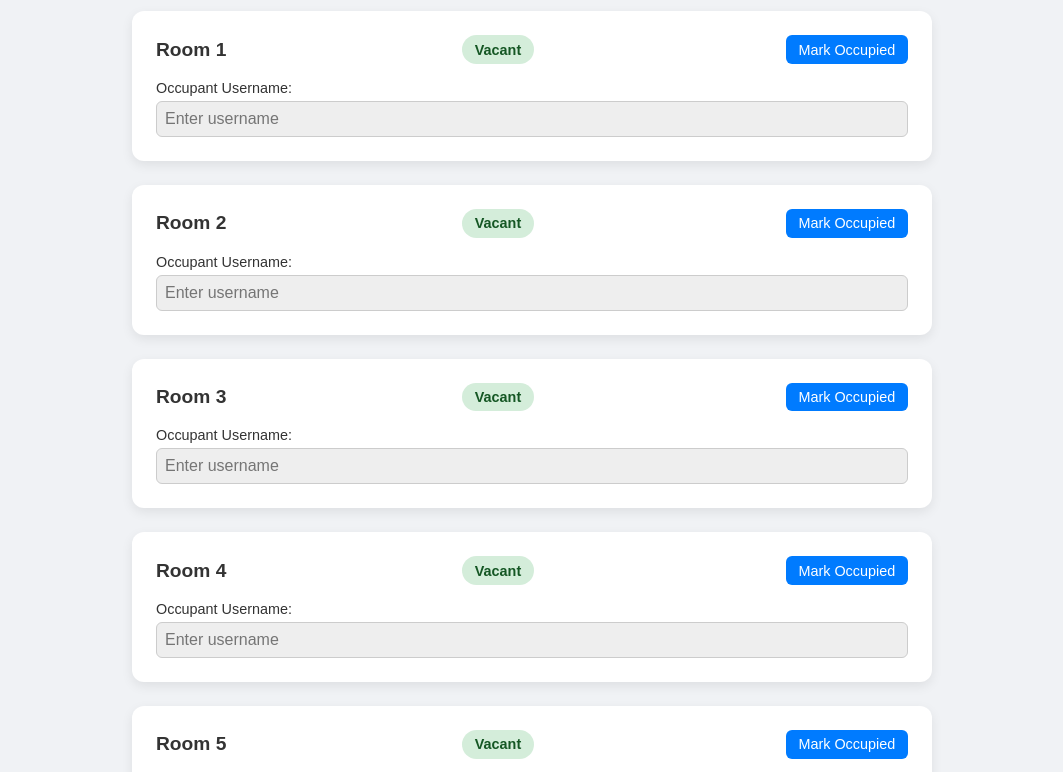
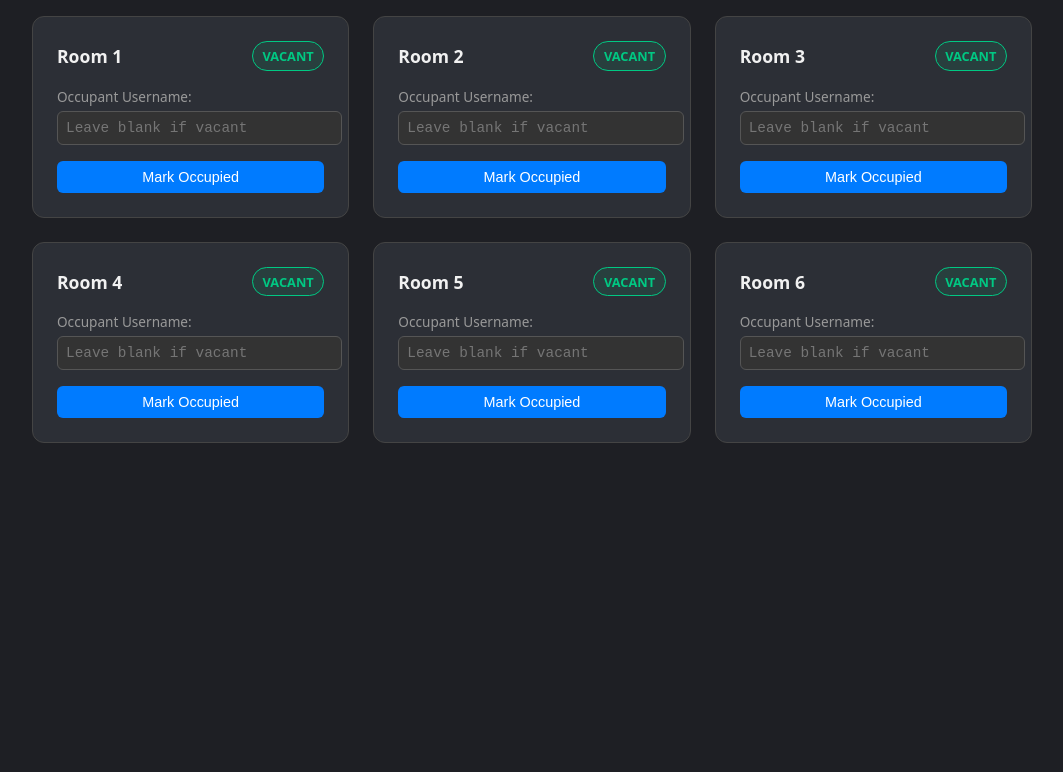
Before and after one commit to interstellar-tars/bvr-room-booking, a plain HTML site: page index.html in a window 1280 px wide. Shown: the part 112-884 px from the top of the page, without its empty margins (108-1171 px from the left). After the commit the page ends 800 px from the top, so only its background shows below. Drawn offline with Linux system fonts and the light colour scheme.

Commit message:
Update index.html

```diff
--- a/index.html
+++ b/index.html
@@ -1,104 +1,124 @@
 <!DOCTYPE html>
 <html lang="en">
 <head>
-  <meta charset="UTF-8">
-  <title>Bloxburg Resort Rooms</title>
-  <meta name="viewport" content="width=device-width, initial-scale=1.0">
+  <meta charset="UTF-8" />
+  <title>Bloxburg Resort Room Panel</title>
+  <meta name="viewport" content="width=device-width, initial-scale=1.0" />
   <style>
+    :root {
+      --bg: #1e1f24;
+      --card: #2c2f36;
+      --text: #f1f1f1;
+      --accent: #00c983;
+      --danger: #ff5c5c;
+      --muted: #999;
+    }
+
     body {
-      font-family: Arial, sans-serif;
-      background: #f0f2f5;
+      margin: 0;
+      font-family: system-ui, sans-serif;
+      background-color: var(--bg);
+      color: var(--text);
       padding: 2rem;
-      max-width: 800px;
-      margin: auto;
-      color: #333;
     }
 
     h1 {
       text-align: center;
-      color: #2e3b4e;
+      font-size: 2rem;
       margin-bottom: 2rem;
     }
 
+    .grid {
+      display: grid;
+      grid-template-columns: repeat(auto-fit, minmax(300px, 1fr));
+      gap: 1.5rem;
+      max-width: 1000px;
+      margin: 0 auto;
+    }
+
     .room {
-      background: white;
+      background-color: var(--card);
+      border: 1px solid #444;
       border-radius: 12px;
       padding: 1.5rem;
-      margin-bottom: 1.5rem;
-      box-shadow: 0 4px 12px rgba(0,0,0,0.08);
+      display: flex;
+      flex-direction: column;
+      gap: 1rem;
     }
 
-    .room-header {
+    .header {
       display: flex;
       justify-content: space-between;
       align-items: center;
-      margin-bottom: 1rem;
     }
 
-    .room-header h2 {
-      margin: 0;
-      font-size: 1.2rem;
+    .room-title {
+      font-size: 1.1rem;
+      font-weight: bold;
     }
 
     .status {
-      padding: 0.4rem 0.8rem;
-      border-radius: 20px;
-      font-size: 0.9rem;
-      font-weight: bold;
+      padding: 0.3rem 0.6rem;
+      border-radius: 999px;
+      font-size: 0.8rem;
+      font-weight: 600;
+      text-transform: uppercase;
     }
 
     .vacant {
-      background: #d4edda;
-      color: #155724;
+      background-color: rgba(0, 201, 131, 0.1);
+      color: var(--accent);
+      border: 1px solid var(--accent);
     }
 
     .occupied {
-      background: #f8d7da;
-      color: #721c24;
+      background-color: rgba(255, 92, 92, 0.1);
+      color: var(--danger);
+      border: 1px solid var(--danger);
+    }
+
+    .username-field label {
+      font-size: 0.85rem;
+      color: var(--muted);
+      margin-bottom: 0.3rem;
+      display: block;
+    }
+
+    .username-field input {
+      width: 100%;
+      padding: 0.5rem;
+      font-size: 0.9rem;
+      font-family: monospace;
+      border: 1px solid #555;
+      border-radius: 6px;
+      background: #1b1c20;
+      color: var(--text);
+    }
+
+    .username-field input:disabled {
+      background-color: #333;
+      color: #777;
     }
 
     .toggle-btn {
-      padding: 0.4rem 0.8rem;
-      font-size: 0.9rem;
+      background-color: #007bff;
+      color: white;
       border: none;
       border-radius: 6px;
+      padding: 0.5rem;
       cursor: pointer;
-      background: #007bff;
-      color: white;
-      margin-left: 1rem;
+      font-size: 0.9rem;
+      transition: background 0.2s;
     }
 
     .toggle-btn:hover {
-      background: #0056b3;
-    }
-
-    .username-field {
-      display: flex;
-      flex-direction: column;
-      margin-top: 1rem;
-    }
-
-    .username-field input {
-      padding: 0.5rem;
-      font-size: 1rem;
-      border: 1px solid #ccc;
-      border-radius: 6px;
-    }
-
-    .username-label {
-      margin-bottom: 0.3rem;
-      font-size: 0.9rem;
-    }
-
-    .username-field input:disabled {
-      background-color: #eee;
+      background-color: #005ec4;
     }
   </style>
 </head>
 <body>
-  <h1>🏨 Bloxburg Resort Room Manager</h1>
-
-  <div id="roomList"></div>
+  <h1>🏨 Resort Room Control Panel</h1>
+  <div class="grid" id="roomList"></div>
 
   <script>
     const roomCount = 6;
@@ -116,66 +136,67 @@
     }
 
     function createRoomElement(roomId) {
-      const container = document.createElement("div");
-      container.className = "room";
+      const room = document.createElement("div");
+      room.className = "room";
 
       const header = document.createElement("div");
-      header.className = "room-header";
+      header.className = "header";
 
-      const title = document.createElement("h2");
+      const title = document.createElement("div");
+      title.className = "room-title";
       title.textContent = `Room ${roomId}`;
 
       const statusSpan = document.createElement("span");
       statusSpan.className = "status";
 
-      const button = document.createElement("button");
-      button.className = "toggle-btn";
+      header.appendChild(title);
+      header.appendChild(statusSpan);
 
       const usernameField = document.createElement("div");
       usernameField.className = "username-field";
 
       const label = document.createElement("label");
-      label.className = "username-label";
       label.textContent = "Occupant Username:";
-
       const input = document.createElement("input");
       input.type = "text";
-      input.placeholder = "Enter username";
+      input.placeholder = "Leave blank if vacant";
 
       usernameField.appendChild(label);
       usernameField.appendChild(input);
 
-      const { status, username } = getRoomData(roomId);
-      input.value = username;
+      const button = document.createElement("button");
+      button.className = "toggle-btn";
 
-      function updateUI(currentStatus) {
-        statusSpan.textContent = currentStatus.charAt(0).toUpperCase() + currentStatus.slice(1);
-        statusSpan.className = `status ${currentStatus}`;
-        button.textContent = currentStatus === 'vacant' ? 'Mark Occupied' : 'Mark Vacant';
-        input.disabled = currentStatus === 'vacant';
-        if (currentStatus === 'vacant') input.value = '';
+      function updateUI(status, username = '') {
+        statusSpan.textContent = status.toUpperCase();
+        statusSpan.className = `status ${status}`;
+        button.textContent = status === 'vacant' ? 'Mark Occupied' : 'Mark Vacant';
+        input.disabled = status === 'vacant';
+        if (status === 'vacant') input.value = '';
+        else input.value = username;
       }
 
-      updateUI(status);
+      let { status, username } = getRoomData(roomId);
+      updateUI(status, username);
 
       button.onclick = () => {
-        const newStatus = statusSpan.textContent.toLowerCase() === 'vacant' ? 'occupied' : 'vacant';
-        updateUI(newStatus);
-        saveRoomData(roomId, newStatus, newStatus === 'vacant' ? '' : input.value);
+        const currentStatus = statusSpan.textContent.toLowerCase();
+        const newStatus = currentStatus === 'vacant' ? 'occupied' : 'vacant';
+        const newUsername = newStatus === 'vacant' ? '' : input.value;
+        updateUI(newStatus, newUsername);
+        saveRoomData(roomId, newStatus, newUsername);
       };
 
       input.addEventListener("input", () => {
-        if (statusSpan.textContent.toLowerCase() === 'occupied') {
+        if (!input.disabled) {
           saveRoomData(roomId, 'occupied', input.value);
         }
       });
 
-      header.appendChild(title);
-      header.appendChild(statusSpan);
-      header.appendChild(button);
-      container.appendChild(header);
-      container.appendChild(usernameField);
-      return container;
+      room.appendChild(header);
+      room.appendChild(usernameField);
+      room.appendChild(button);
+      return room;
     }
 
     for (let i = 1; i <= roomCount; i++) {
```
